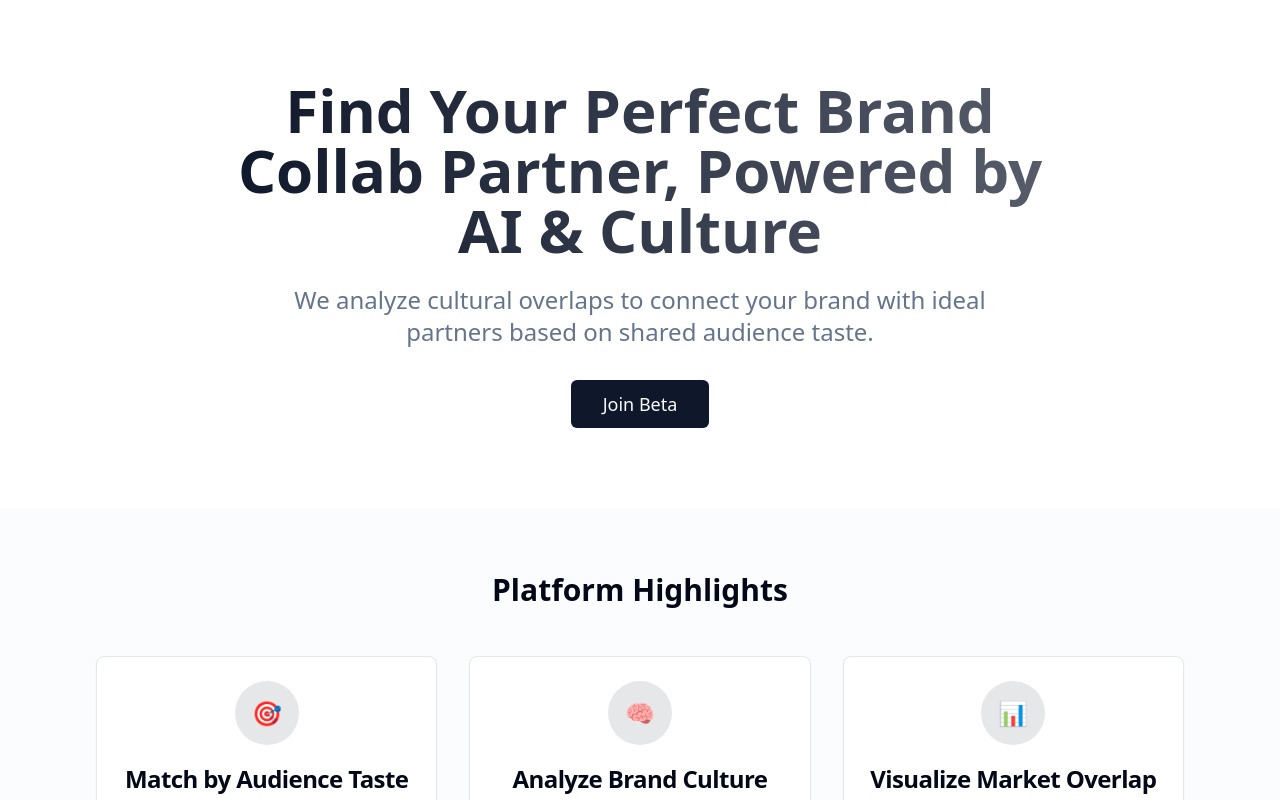
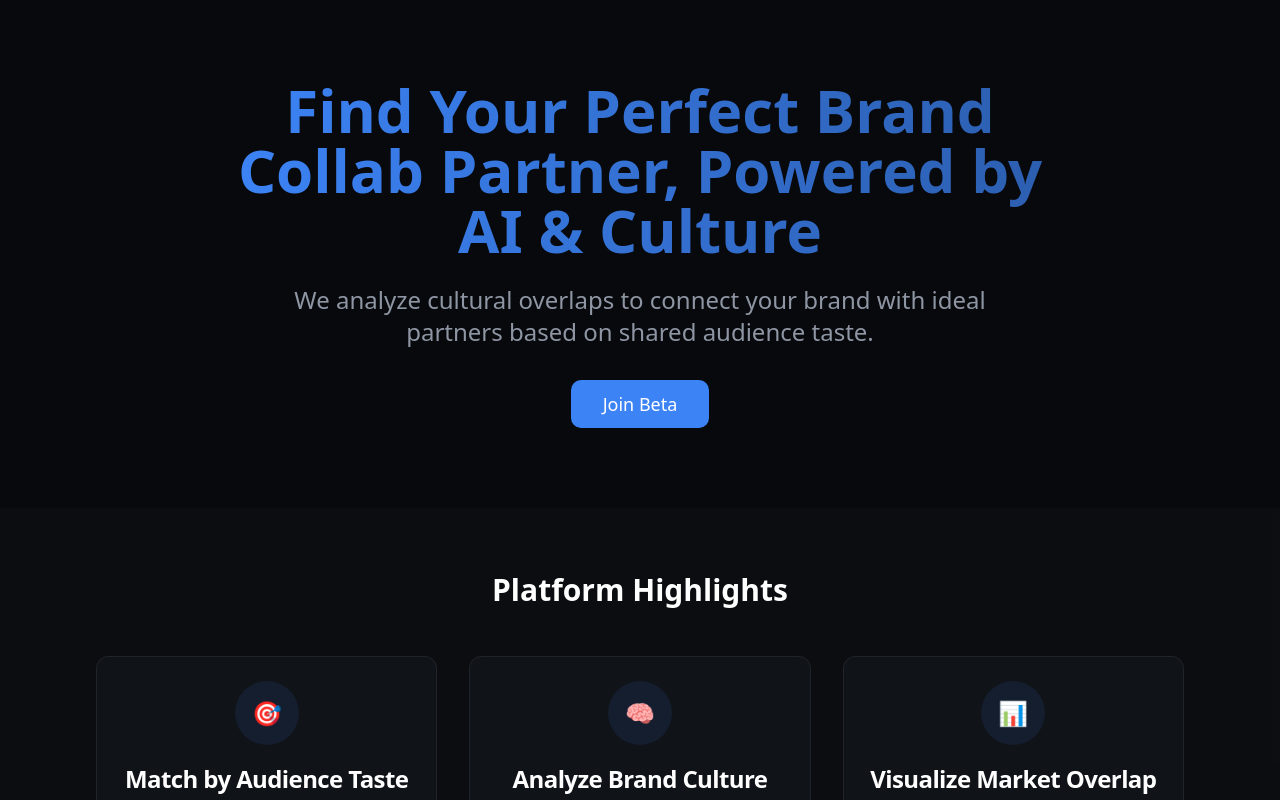
Before and after one commit to rejuandevelopr/brandmerge-57177587, a React (Vite) app: page / in a window 1280 px wide. Shown: the top 800 px of the page. Built offline with nearby package versions, Linux system fonts and the light colour scheme.

Commit message:
Update theme with new design
Update the theme to match the provided visual design, including colors and section layouts.

```diff
--- a/src/index.css
+++ b/src/index.css
@@ -8,89 +8,91 @@ All colors MUST be HSL.
 
 @layer base {
   :root {
-    --background: 0 0% 100%;
-    --foreground: 222.2 84% 4.9%;
+    /* Dark theme with blue gradients and orbital aesthetic */
+    --background: 220 27% 4%;
+    --foreground: 0 0% 100%;
 
-    --card: 0 0% 100%;
-    --card-foreground: 222.2 84% 4.9%;
+    --card: 220 20% 8%;
+    --card-foreground: 0 0% 100%;
 
-    --popover: 0 0% 100%;
-    --popover-foreground: 222.2 84% 4.9%;
+    --popover: 220 20% 8%;
+    --popover-foreground: 0 0% 100%;
 
-    --primary: 222.2 47.4% 11.2%;
-    --primary-foreground: 210 40% 98%;
+    --primary: 217 91% 60%;
+    --primary-foreground: 0 0% 100%;
 
-    --secondary: 210 40% 96.1%;
-    --secondary-foreground: 222.2 47.4% 11.2%;
+    --secondary: 220 15% 15%;
+    --secondary-foreground: 0 0% 100%;
 
-    --muted: 210 40% 96.1%;
-    --muted-foreground: 215.4 16.3% 46.9%;
+    --muted: 220 15% 10%;
+    --muted-foreground: 220 10% 60%;
 
-    --accent: 210 40% 96.1%;
-    --accent-foreground: 222.2 47.4% 11.2%;
+    --accent: 217 91% 60%;
+    --accent-foreground: 0 0% 100%;
 
-    --destructive: 0 84.2% 60.2%;
-    --destructive-foreground: 210 40% 98%;
+    --destructive: 0 84% 60%;
+    --destructive-foreground: 0 0% 100%;
 
-    --border: 214.3 31.8% 91.4%;
-    --input: 214.3 31.8% 91.4%;
-    --ring: 222.2 84% 4.9%;
+    --border: 220 15% 15%;
+    --input: 220 15% 15%;
+    --ring: 217 91% 60%;
 
-    --radius: 0.5rem;
+    --radius: 0.75rem;
 
-    --sidebar-background: 0 0% 98%;
+    /* Custom gradient and glow colors */
+    --gradient-primary: linear-gradient(135deg, hsl(217 91% 60%), hsl(230 80% 70%));
+    --gradient-secondary: linear-gradient(180deg, hsl(220 27% 4%), hsl(220 20% 8%));
+    --glow-primary: 0 0 40px hsl(217 91% 60% / 0.3);
+    --glow-secondary: 0 0 20px hsl(217 91% 60% / 0.2);
 
-    --sidebar-foreground: 240 5.3% 26.1%;
-
-    --sidebar-primary: 240 5.9% 10%;
-
-    --sidebar-primary-foreground: 0 0% 98%;
-
-    --sidebar-accent: 240 4.8% 95.9%;
-
-    --sidebar-accent-foreground: 240 5.9% 10%;
-
-    --sidebar-border: 220 13% 91%;
-
-    --sidebar-ring: 217.2 91.2% 59.8%;
+    --sidebar-background: 220 20% 8%;
+    --sidebar-foreground: 0 0% 100%;
+    --sidebar-primary: 217 91% 60%;
+    --sidebar-primary-foreground: 0 0% 100%;
+    --sidebar-accent: 220 15% 15%;
+    --sidebar-accent-foreground: 0 0% 100%;
+    --sidebar-border: 220 15% 15%;
+    --sidebar-ring: 217 91% 60%;
   }
 
   .dark {
-    --background: 222.2 84% 4.9%;
-    --foreground: 210 40% 98%;
+    /* Same as root since we're using dark theme by default */
+    --background: 220 27% 4%;
+    --foreground: 0 0% 100%;
 
-    --card: 222.2 84% 4.9%;
-    --card-foreground: 210 40% 98%;
+    --card: 220 20% 8%;
+    --card-foreground: 0 0% 100%;
 
-    --popover: 222.2 84% 4.9%;
-    --popover-foreground: 210 40% 98%;
+    --popover: 220 20% 8%;
+    --popover-foreground: 0 0% 100%;
 
-    --primary: 210 40% 98%;
-    --primary-foreground: 222.2 47.4% 11.2%;
+    --primary: 217 91% 60%;
+    --primary-foreground: 0 0% 100%;
 
-    --secondary: 217.2 32.6% 17.5%;
-    --secondary-foreground: 210 40% 98%;
+    --secondary: 220 15% 15%;
+    --secondary-foreground: 0 0% 100%;
 
-    --muted: 217.2 32.6% 17.5%;
-    --muted-foreground: 215 20.2% 65.1%;
+    --muted: 220 15% 10%;
+    --muted-foreground: 220 10% 60%;
 
-    --accent: 217.2 32.6% 17.5%;
-    --accent-foreground: 210 40% 98%;
+    --accent: 217 91% 60%;
+    --accent-foreground: 0 0% 100%;
 
-    --destructive: 0 62.8% 30.6%;
-    --destructive-foreground: 210 40% 98%;
+    --destructive: 0 84% 60%;
+    --destructive-foreground: 0 0% 100%;
 
-    --border: 217.2 32.6% 17.5%;
-    --input: 217.2 32.6% 17.5%;
-    --ring: 212.7 26.8% 83.9%;
-    --sidebar-background: 240 5.9% 10%;
-    --sidebar-foreground: 240 4.8% 95.9%;
-    --sidebar-primary: 224.3 76.3% 48%;
+    --border: 220 15% 15%;
+    --input: 220 15% 15%;
+    --ring: 217 91% 60%;
+
+    --sidebar-background: 220 20% 8%;
+    --sidebar-foreground: 0 0% 100%;
+    --sidebar-primary: 217 91% 60%;
     --sidebar-primary-foreground: 0 0% 100%;
-    --sidebar-accent: 240 3.7% 15.9%;
-    --sidebar-accent-foreground: 240 4.8% 95.9%;
-    --sidebar-border: 240 3.7% 15.9%;
-    --sidebar-ring: 217.2 91.2% 59.8%;
+    --sidebar-accent: 220 15% 15%;
+    --sidebar-accent-foreground: 0 0% 100%;
+    --sidebar-border: 220 15% 15%;
+    --sidebar-ring: 217 91% 60%;
   }
 }
 
```
